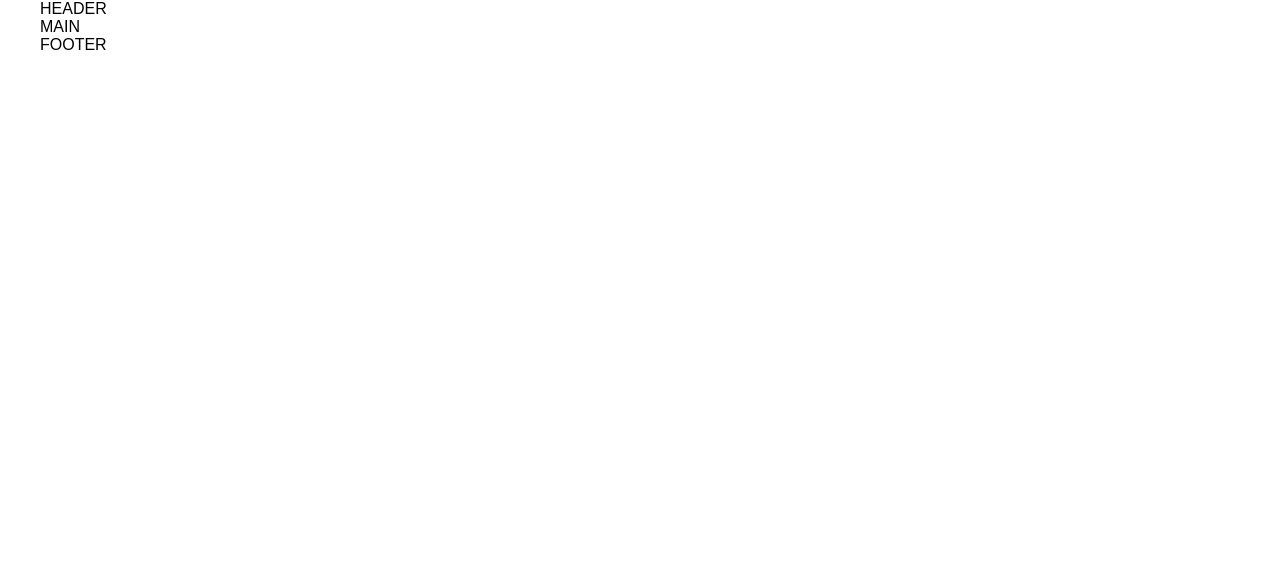
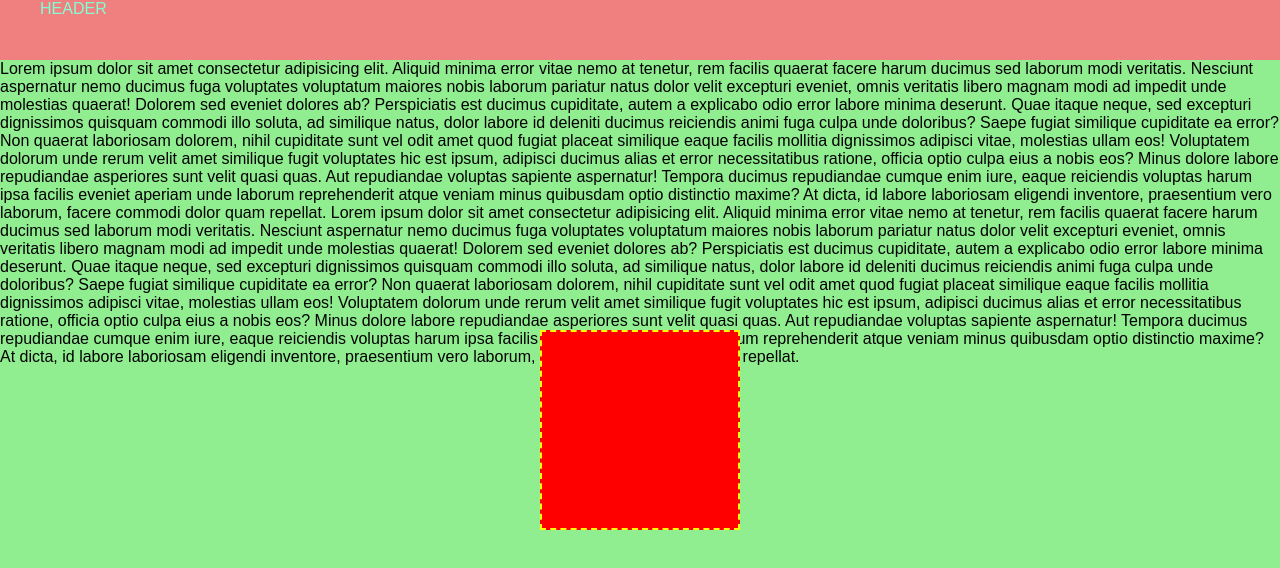
Before and after one commit to classe114-alessiovietri/12-lc-vw-vh, a plain HTML site: page index.html in a window 1280 px wide. Drawn offline with Linux system fonts and the light colour scheme.

Commit message:
Completato LC

```diff
--- a/css/style.css
+++ b/css/style.css
@@ -18,3 +18,33 @@ html {
     max-width: 1200px;
     margin: 0 auto;
 }
+
+/*
+    HEADER
+*/
+header {
+    width: 100%;
+    background-color: lightcoral;
+    color: aquamarine;
+    height: 60px;
+}
+
+/*
+    MAIN
+*/
+main {
+    height: calc(100vh - 60px);
+    background-color: lightgreen;
+    position: relative;
+}
+
+.box {
+    width: 200px;
+    height: 200px;
+    background-color: red;
+    border: 2px dashed yellow;
+    position: absolute;
+    top: 50%;
+    left: 50%;
+    transform: translate(-50%, -50%);
+}
--- a/index.html
+++ b/index.html
@@ -3,7 +3,7 @@
     <head>
         <meta charset="UTF-8">
         <meta name="viewport" content="width=device-width, initial-scale=1.0">
-        <title>Template HTML CSS</title>
+        <title>VW & VH</title>
 
         <!-- CSS -->
         <link rel="stylesheet" href="css/style.css">
@@ -20,19 +20,12 @@
 
         <!-- Inizio Main -->
         <main>
-            <div class="container">
-                MAIN
-            </div>
+            <div class="box"></div>
+
+            Lorem ipsum dolor sit amet consectetur adipisicing elit. Aliquid minima error vitae nemo at tenetur, rem facilis quaerat facere harum ducimus sed laborum modi veritatis. Nesciunt aspernatur nemo ducimus fuga voluptates voluptatum maiores nobis laborum pariatur natus dolor velit excepturi eveniet, omnis veritatis libero magnam modi ad impedit unde molestias quaerat! Dolorem sed eveniet dolores ab? Perspiciatis est ducimus cupiditate, autem a explicabo odio error labore minima deserunt. Quae itaque neque, sed excepturi dignissimos quisquam commodi illo soluta, ad similique natus, dolor labore id deleniti ducimus reiciendis animi fuga culpa unde doloribus? Saepe fugiat similique cupiditate ea error? Non quaerat laboriosam dolorem, nihil cupiditate sunt vel odit amet quod fugiat placeat similique eaque facilis mollitia dignissimos adipisci vitae, molestias ullam eos! Voluptatem dolorum unde rerum velit amet similique fugit voluptates hic est ipsum, adipisci ducimus alias et error necessitatibus ratione, officia optio culpa eius a nobis eos? Minus dolore labore repudiandae asperiores sunt velit quasi quas. Aut repudiandae voluptas sapiente aspernatur! Tempora ducimus repudiandae cumque enim iure, eaque reiciendis voluptas harum ipsa facilis eveniet aperiam unde laborum reprehenderit atque veniam minus quibusdam optio distinctio maxime? At dicta, id labore laboriosam eligendi inventore, praesentium vero laborum, facere commodi dolor quam repellat.
+            Lorem ipsum dolor sit amet consectetur adipisicing elit. Aliquid minima error vitae nemo at tenetur, rem facilis quaerat facere harum ducimus sed laborum modi veritatis. Nesciunt aspernatur nemo ducimus fuga voluptates voluptatum maiores nobis laborum pariatur natus dolor velit excepturi eveniet, omnis veritatis libero magnam modi ad impedit unde molestias quaerat! Dolorem sed eveniet dolores ab? Perspiciatis est ducimus cupiditate, autem a explicabo odio error labore minima deserunt. Quae itaque neque, sed excepturi dignissimos quisquam commodi illo soluta, ad similique natus, dolor labore id deleniti ducimus reiciendis animi fuga culpa unde doloribus? Saepe fugiat similique cupiditate ea error? Non quaerat laboriosam dolorem, nihil cupiditate sunt vel odit amet quod fugiat placeat similique eaque facilis mollitia dignissimos adipisci vitae, molestias ullam eos! Voluptatem dolorum unde rerum velit amet similique fugit voluptates hic est ipsum, adipisci ducimus alias et error necessitatibus ratione, officia optio culpa eius a nobis eos? Minus dolore labore repudiandae asperiores sunt velit quasi quas. Aut repudiandae voluptas sapiente aspernatur! Tempora ducimus repudiandae cumque enim iure, eaque reiciendis voluptas harum ipsa facilis eveniet aperiam unde laborum reprehenderit atque veniam minus quibusdam optio distinctio maxime? At dicta, id labore laboriosam eligendi inventore, praesentium vero laborum, facere commodi dolor quam repellat.
         </main>
         <!-- Fine Main -->
 
-        <!-- Inizio Footer Principale -->
-        <footer>
-            <div class="container">
-                FOOTER
-            </div>
-        </footer>
-        <!-- Fine Footer Principale -->
-
     </body>
 </html>
```
